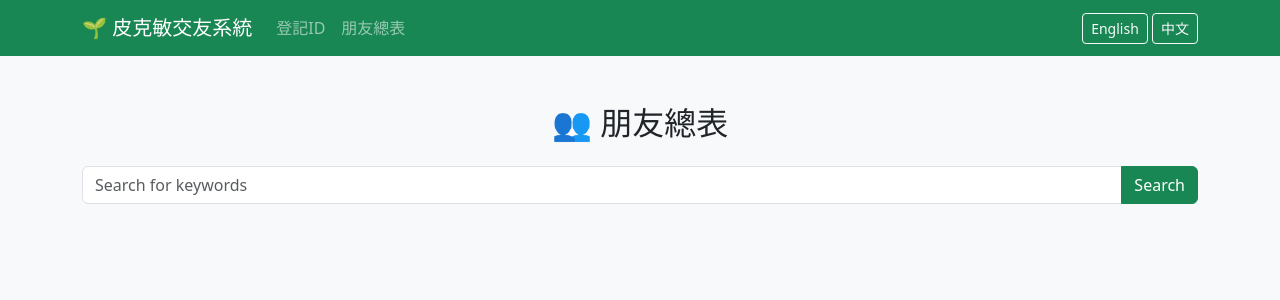
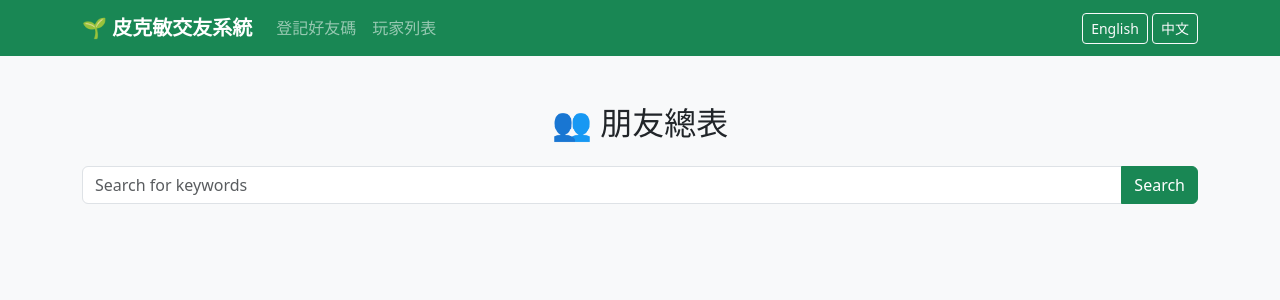
Before and after one commit to ihgfsfc/pikmin_frd_web, a Flask app: page /players in a window 1280 px wide. Shown: the top 300 px of the page. Run offline with Flask 3, Linux system fonts and the light colour scheme; data that the repository does not hold is empty.

Commit message:
Add files via upload

```diff
--- a/templates/base.html
+++ b/templates/base.html
@@ -1,97 +1,94 @@
 <!DOCTYPE html>
-<html>
-
-{% if lang == "zh" %}
+<html lang="en">
 
 <head>
-    <title>皮克敏交友系統</title>
+    <meta charset="UTF-8">
+    <meta name="viewport" content="width=device-width, initial-scale=1">
+
+    <title>
+        {% if lang == "zh" %}
+        皮克敏交友系統
+        {% else %}
+        Pikmin Bloom Player Finder
+        {% endif %}
+    </title>
 
     <link href="https://cdn.jsdelivr.net/npm/bootstrap@5.3.2/dist/css/bootstrap.min.css" rel="stylesheet">
-
 </head>
 
 <body class="bg-light">
 
-<!-- Navbar -->
+
 <nav class="navbar navbar-expand-lg navbar-dark bg-success">
-
     <div class="container">
 
-        <a class="navbar-brand" href="/">🌱 皮克敏交友系統</a>
 
-        <div class="navbar-nav">
-            <a class="nav-link" href="/">登記ID</a>
-            <a class="nav-link" href="/players">朋友總表</a>
+        <a class="navbar-brand fw-bold" href="/">
+            🌱
+            {% if lang == "zh" %}
+            皮克敏交友系統
+            {% else %}
+            Pikmin Bloom Player Finder
+            {% endif %}
+        </a>
+
+
+        <button class="navbar-toggler" type="button" data-bs-toggle="collapse" data-bs-target="#navbarNav">
+            <span class="navbar-toggler-icon"></span>
+        </button>
+
+
+        <div class="collapse navbar-collapse" id="navbarNav">
+
+            <div class="navbar-nav me-auto">
+                <a class="nav-link" href="/">
+                    {% if lang == "zh" %}
+                    登記好友碼
+                    {% else %}
+                    Register Friend Code
+                    {% endif %}
+                </a>
+
+                <a class="nav-link" href="/players">
+                    {% if lang == "zh" %}
+                    玩家列表
+                    {% else %}
+                    Player List
+                    {% endif %}
+                </a>
             </div>
 
-        <div class="ms-auto">
 
+            <div class="ms-auto mt-4 mt-lg-0">
                 <a href="/lang/en" class="btn btn-outline-light btn-sm">English</a>
                 <a href="/lang/zh" class="btn btn-outline-light btn-sm">中文</a>
-
             </div>
 
         </div>
-
+    </div>
 </nav>
 
-{% else %}
 
-<head>
-    <title>Pikmin Bloom Player Finder</title>
-
-    <link href="https://cdn.jsdelivr.net/npm/bootstrap@5.3.2/dist/css/bootstrap.min.css" rel="stylesheet">
-
-</head>
-
-<body class="bg-light">
-
-<!-- Navbar -->
-<nav class="navbar navbar-expand-lg navbar-dark bg-success">
-
-    <div class="container">
-
-        <a class="navbar-brand" href="/">🌱 Pikmin Bloom Player Finder</a>
-
-        <div class="navbar-nav">
-            <a class="nav-link" href="/">Register Friend Code</a>
-            <a class="nav-link" href="/players">Player List</a>
-        </div>
-
-        <div class="ms-auto">
-
-          <a href="/lang/en" class="btn btn-outline-light btn-sm">English</a>
-          <a href="/lang/zh" class="btn btn-outline-light btn-sm">中文</a>
-
-          </div>
-
-    </div>
-
-</nav>
-
-{% endif %}
-
-<!-- Page Content -->
 <div class="container mt-5">
 
 {% with messages = get_flashed_messages(with_categories=true) %}
   {% if messages %}
     {% for category, message in messages %}
-
       <div class="alert alert-{{ category }} alert-dismissible fade show" role="alert">
         {{ message }}
         <button type="button" class="btn-close" data-bs-dismiss="alert"></button>
       </div>
-
     {% endfor %}
   {% endif %}
 {% endwith %}
 
 {% block content %}
-
 {% endblock %}
 
 </div>
 
+
+<script src="https://cdn.jsdelivr.net/npm/bootstrap@5.3.2/dist/js/bootstrap.bundle.min.js"></script>
+
 </body>
 </html>
```
Also changed, not shown: templates/form.html (+7 -1 lines). Lines whose indentation alone changed are shown as unchanged.
